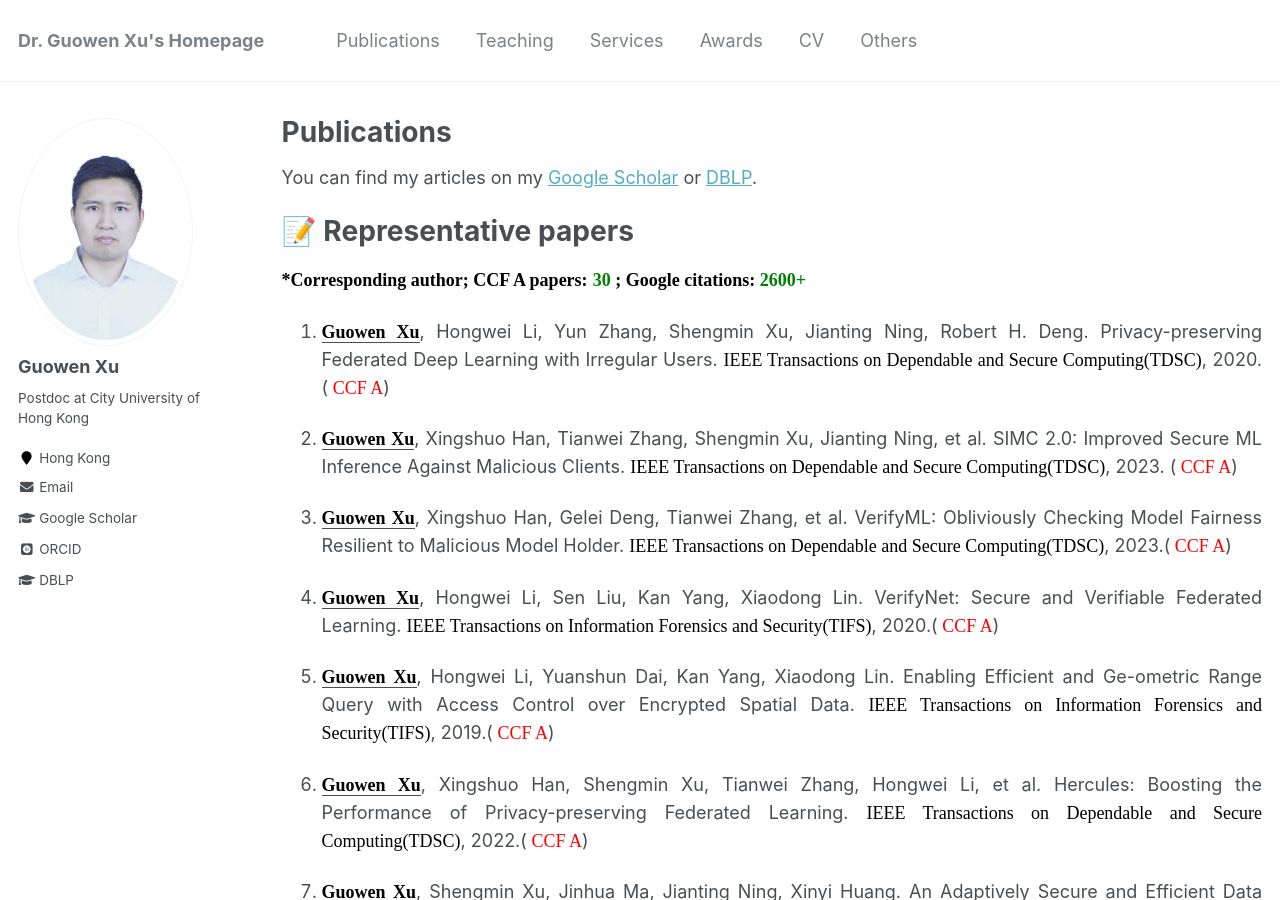
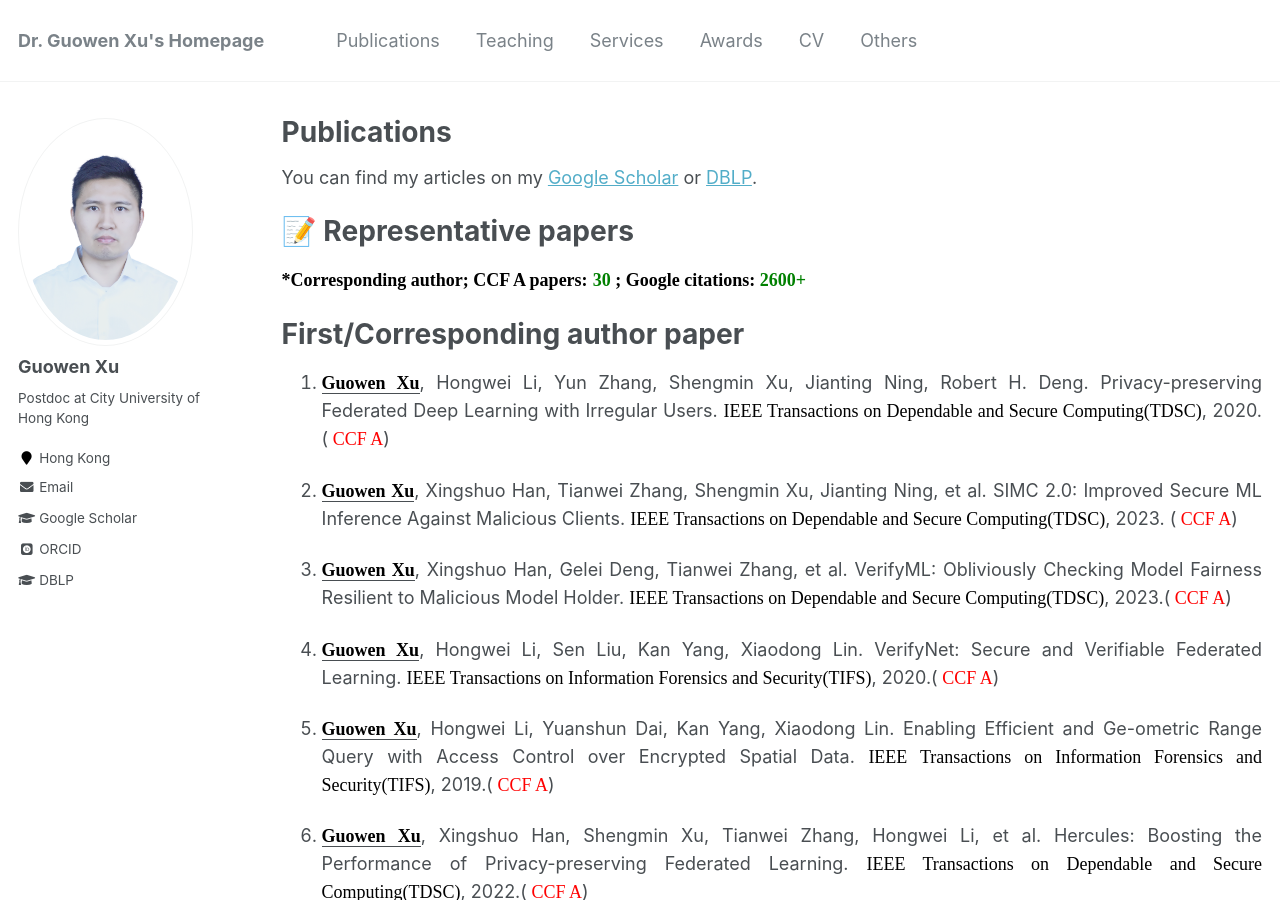
Before and after one commit to Guowen-xu/guowen-xu.github.io, a Jekyll site: the page built from _pages/publications.md, in a window 1280 px wide and 900 px high. Built offline with Jekyll 4.4.1, drawn with Linux system fonts in a browser that asks for light colours; some web fonts are replaced.

Commit message:
Update publications.md

```diff
--- a/_pages/publications.md
+++ b/_pages/publications.md
@@ -11,6 +11,8 @@ You can find my articles on my [Google Scholar](https://scholar.google.com.hk/ci
 # 📝 Representative papers
 <b><font face="Times New Roman" color=black size=4> *Corresponding author; </font></b><b><font face="Times New Roman" color=black size=4>  CCF A papers:</font></b> <b><font face="Times New Roman" color=green size=4>  30 </font></b><b><font face="Times New Roman" color=black size=4>; </font></b><b><font face="Times New Roman" color=black size=4> Google citations:</font></b><b><font face="Times New Roman" color=green size=4>  2600+
 &nbsp;&nbsp;&nbsp;&nbsp;&nbsp;&nbsp;&nbsp;&nbsp;
+
+# First/Corresponding author paper
 1. <p align="justify"> <u><b><font face="Times New Roman" color=black size=4> Guowen Xu</font></b></u>,  Hongwei Li, Yun Zhang, Shengmin Xu, Jianting Ning, Robert H. Deng. Privacy-preserving Federated Deep Learning with Irregular Users. <font face="Times New Roman" color=black size=4> IEEE Transactions on Dependable and Secure Computing(TDSC)</font>, 2020. (<font face="Times New Roman" color=red size=4> CCF A</font>)
 2. <p align="justify"> <u><b><font face="Times New Roman" color=black size=4> Guowen Xu</font></b></u>, Xingshuo Han, Tianwei Zhang, Shengmin Xu, Jianting Ning, et al. SIMC 2.0: Improved Secure ML Inference Against Malicious Clients. <font face="Times New Roman" color=black size=4> IEEE Transactions on Dependable and Secure Computing(TDSC)</font>, 2023. (<font face="Times New Roman" color=red size=4> CCF A</font>)
 3. <p align="justify"><u><b><font face="Times New Roman" color=black size=4> Guowen Xu</font></b></u>, Xingshuo Han, Gelei Deng, Tianwei Zhang, et al. VerifyML: Obliviously Checking Model Fairness Resilient to Malicious Model Holder. <font face="Times New Roman" color=black size=4> IEEE Transactions on Dependable and Secure Computing(TDSC)</font>, 2023.(<font face="Times New Roman" color=red size=4> CCF A</font>)
```
